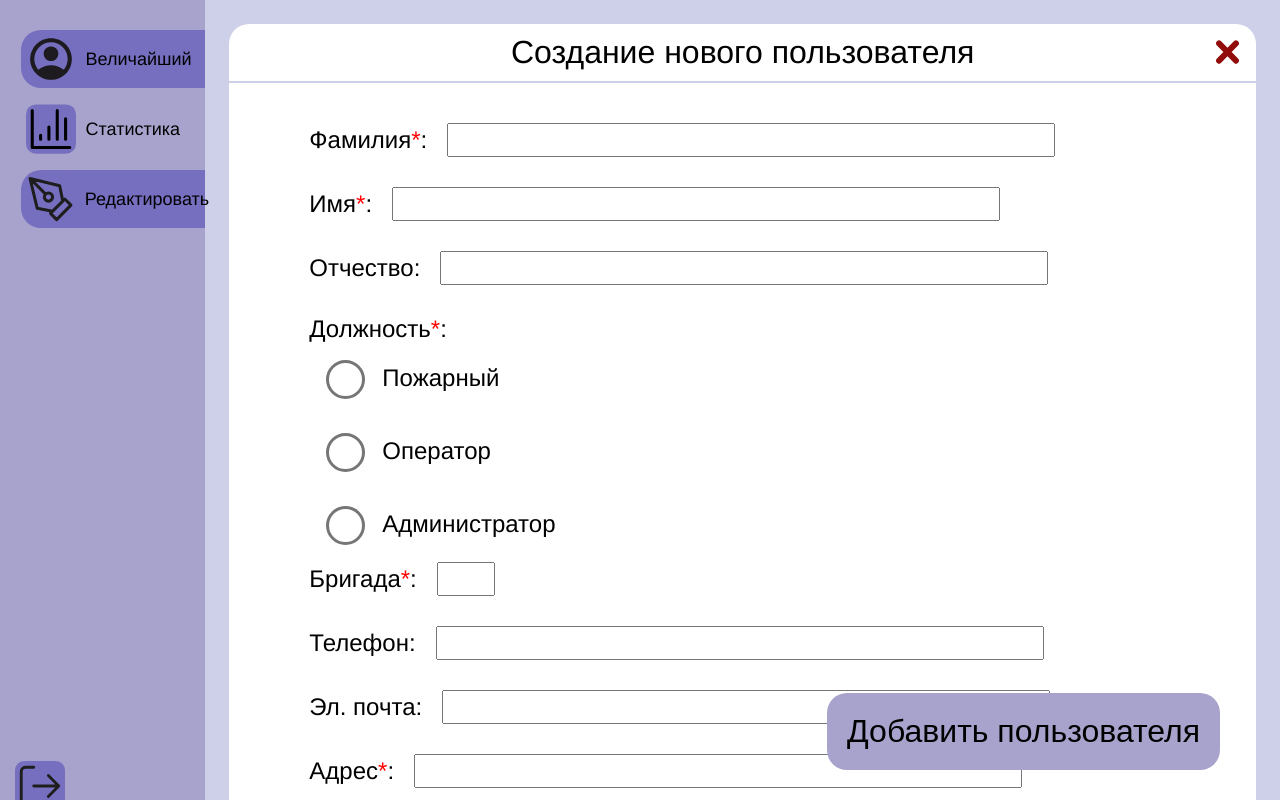
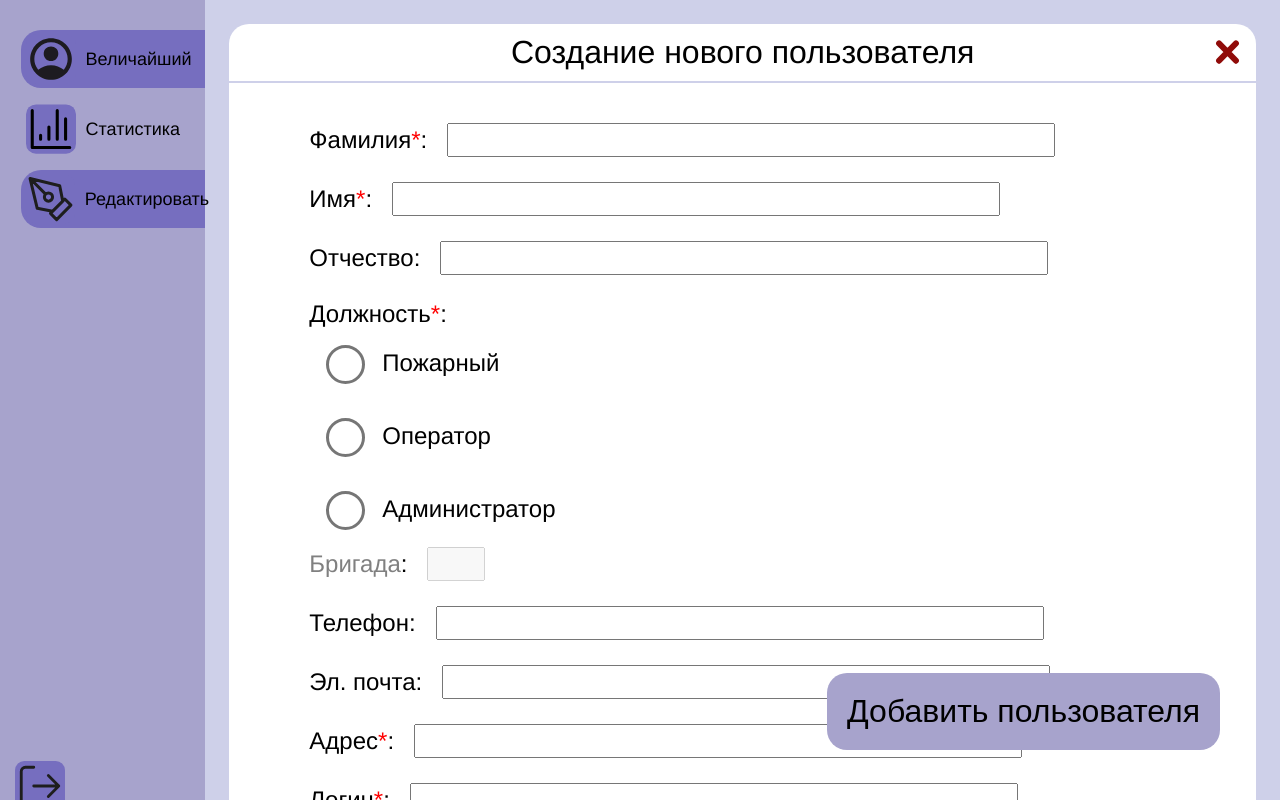
Before and after one commit to moevm/nosql1h25-unirepair, a Vue app in the folder front/fire-station/: page /edit in a window 1280 px wide. Both pictures are taken after a click on the button "Добавить пользователя". Shown: the top 800 px of the page. Built offline with nearby package versions, Linux system fonts and the light colour scheme.

Commit message:
AddUser update
Пофиксил содержимое страницы и добавил условий чтобы данные не поломались

```diff
--- a/front/fire-station/src/components/AddUser.vue
+++ b/front/fire-station/src/components/AddUser.vue
@@ -29,9 +29,10 @@
             <input type="radio" v-model="role" value="Администратор" @click="info" class="userinfo__input"><span>Администратор</span>
             <br>
 
-            <span>Бригада</span><span style="color: red;">*</span><span>:</span>
-            <input type="number" v-model="brigade" class="userinfo__input">
-            <span v-show="!brigade && addUserAttempt" style="color: red; margin-left: 15px;">Назначьте бригаду</span>
+            <span :class="{'brigade-text__avaliable': role === 'Пожарный', 'brigade-text__unavaliable': role !== 'Пожарный'}">Бригада</span>
+            <span style="color: red;" v-show="role === 'Пожарный'">*</span><span>:</span>
+            <input min="1" type="number" v-model="brigade" class="userinfo__input" :disabled="role !== 'Пожарный'" @blur="correctBrigade">
+            <span v-show="!brigade && addUserAttempt && role === 'Пожарный'" style="color: red; margin-left: 15px;">Назначьте бригаду</span>
             <br>
             <span>Телефон:</span>
             <input type="text" v-model="phone" class="userinfo__input">
@@ -41,15 +42,15 @@
             <br>
             <span>Адрес</span><span style="color: red;">*</span><span>:</span>
             <input type="text" v-model="adress" class="userinfo__input">
-            <span v-show="!adress && addUserAttempt" style="color: red; margin-left: 15px;">Назначьте бригаду</span>
+            <span v-show="!adress && addUserAttempt" style="color: red; margin-left: 15px;">Заполните это поле</span>
             <br>
             <span>Логин</span><span style="color: red;">*</span><span>:</span>
             <input type="text" v-model="login" class="userinfo__input">
-            <span v-show="!login && addUserAttempt" style="color: red; margin-left: 15px;">Назначьте бригаду</span>
+            <span v-show="!login && addUserAttempt" style="color: red; margin-left: 15px;">Заполните это поле</span>
             <br>
             <span>Пароль</span><span style="color: red;">*</span><span>:</span>
             <input type="text" v-model="password" class="userinfo__input">
-            <span v-show="!password && addUserAttempt" style="color: red; margin-left: 15px;">Назначьте бригаду</span>
+            <span v-show="!password && addUserAttempt" style="color: red; margin-left: 15px;">Заполните это поле</span>
             <br>
 
             <button @click="createNewUser" id="submit-button">Добавить пользователя</button>
@@ -72,15 +73,19 @@ export default {
             adress: '',
             login: '',
             password: '',
-            addUserAttempt: false
+            addUserAttempt: false,
         }
     },
     methods: {
         createNewUser(){
-            if(!this.name || !this.surname || !this.brigade || !this.adress || !this.login || !this.password){
+            if(!this.name || !this.surname || !this.role || (!this.brigade && this.role === "Пожарный") || !this.adress || !this.login || !this.password){
                 this.addUserAttempt = true;
+                console.log("QE")
                 return false;
             }
+
+            if(this.role !== "Пожарный") this.role = null;
+
             console.log("New user added: ", this.name, this.surname, this.patronymic, this.role, this.brigade, this.phone, this.email, this.adress, this.login, this.password);
 
             //Тут запрос к серверу на добавление записи в БД, не забываем про время регистрации, время изменения и статус
@@ -95,9 +100,15 @@ export default {
             this.adress = '';
             this.login = '';
             this.password = '';
+            this.addUserAttempt = false;
 
             this.$emit('component-change', 'menu');
             return true;
+        },
+        correctBrigade(){
+            if(this.brigade < 1){
+                this.brigade = ''
+            }
         }
     }
 }
@@ -141,7 +152,7 @@ export default {
 
 .userinfo__input, span {
     font-size: x-large;
-    margin-bottom: 30px;
+    margin-bottom: 25px;
 }
 
 .userinfo__input {
@@ -166,7 +177,7 @@ input[type="radio"] {
     position: absolute;
     cursor: pointer;
     right: 60px;
-    bottom: 30px;
+    bottom: 50px;
     font-size: xx-large;
     border-radius: 20px;
     border: none;
@@ -177,4 +188,12 @@ input[type="radio"] {
 #submit-button:hover {
     background-color: #766EBF;
 }
+
+.brigade-text__avaliable {
+    color: black;
+}
+
+.brigade-text__unavaliable {
+    color: gray;
+}
 </style>
```
